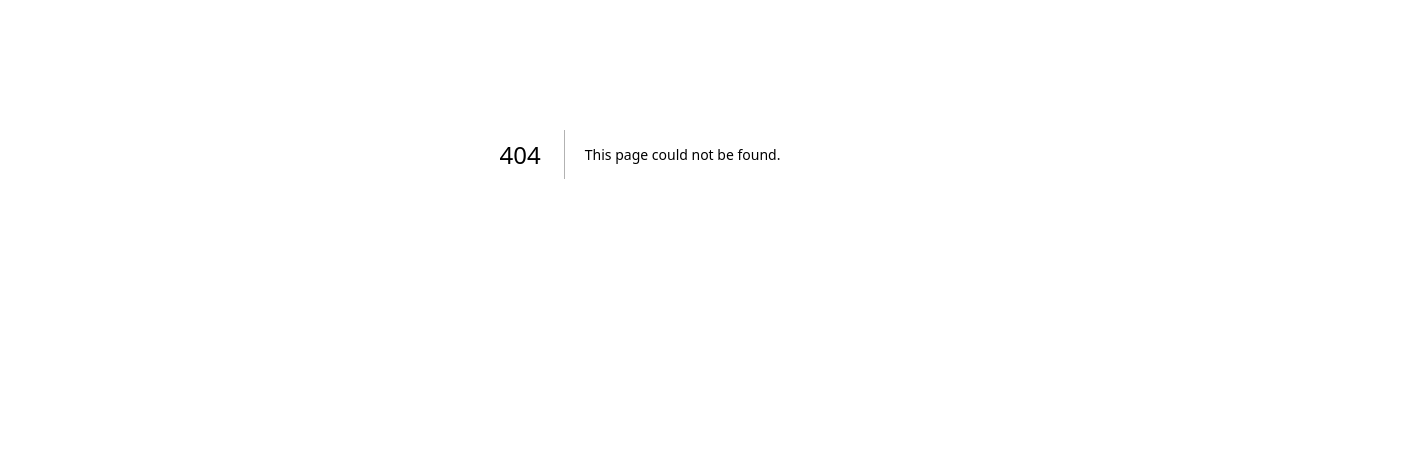
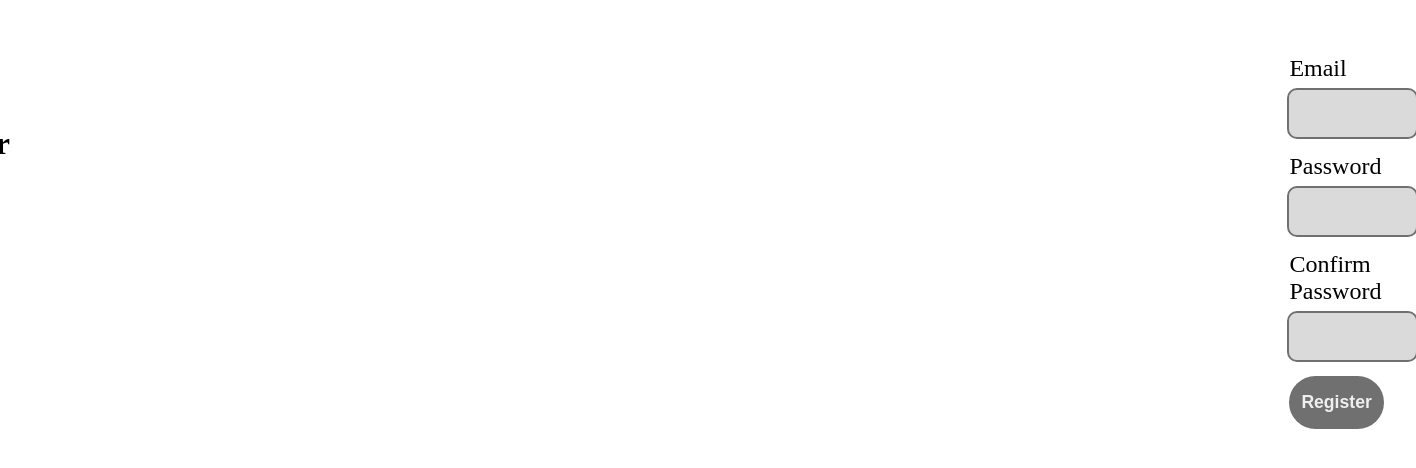
Before and after one commit to codariadev/projeto-estudo-main, a Next.js app: page /register in a window 1280 px wide. Before the commit this address had no page. Shown: the part 246-714 px from the top of the page, 1416 px wide, since content can reach past the window. Built offline with nearby package versions, Linux system fonts and the light colour scheme.

Commit message:
Restauracao definitiva das pastas login e register

```diff
--- /dev/null
+++ b/src/app/(pages)/login/page.module.css
@@ -0,0 +1,72 @@
+.loginPage {
+    width: 100%;
+    height: 100vh;
+
+    display: flex;
+    justify-content: center;
+    align-items: center;
+}
+
+.loginCard {
+    width: 480px;
+    height: 600px;
+    border-radius: 25px;
+    box-shadow: 0px 0px 7px 1px rgba(0, 0, 0, 0.2);
+    box-shadow: inset 0px 0px 2px 0px rgba(0, 0, 0, 0.2);
+    background-color: var(--background-login-button);
+    display: flex;
+    flex-direction: column;
+    justify-content: space-evenly;
+    align-items: center;
+}
+
+.loginForm {
+    width: 350px;
+    height: 210px;
+    display: flex;
+    flex-direction: column;
+    align-items: center;
+    justify-content: space-between;
+    input{
+        width: 100%;
+        height: 40px;
+        border: 1px solid var(--border-input);
+        border-radius: 10px;
+    }
+    input[placeholder]{
+        width: 100%;
+        height: 20px;
+        font-size: 14px;
+        font-weight: 200;
+        padding:10px;
+    }
+    .forgotPassword {
+        height: 20px;
+        font-style: italic;
+        font-size: 14px;
+        font-weight: 300;
+        line-height: 1.2;
+    }
+}
+
+.noAccount {
+        width: 100%;
+        height: 17px;
+        font-weight: 200;
+        line-height: 1.2;
+        display: flex;
+        align-items: center;
+        justify-content: center;
+        gap: 15px;
+    }
+.noAccount > a{
+    width: 70px;
+    font-style: italic;
+    font-size: 14px;
+    font-weight: 400;
+    line-height: 1.2;
+}
+
+.noAccount > a::first-letter{
+    text-transform: uppercase;
+}
--- /dev/null
+++ b/src/app/(pages)/register/page.js
@@ -0,0 +1,26 @@
+import styles from './page.module.css'
+
+export default function Login() {
+  return (
+    <main className={styles.container}>
+
+            <h1>Register Page</h1>
+            <form className={styles.form}>
+                <div className={styles.divForm}>
+                    <label for="email" className={styles.labelForm}>Email</label>
+                    <input type="email" name="email" id="email" required/>
+                </div>
+                <div className={styles.divForm}>
+                    <label for="password" className={styles.labelForm}>Password</label>
+                    <input type="password" name="password" id="password"/>
+                </div>
+                <div className={styles.divForm}>
+                    <label for="confirmPassword" className={styles.labelForm}>Confirm Password</label>
+                    <input type="password" name="confirmPassword" id="confirmPassword"/>
+                </div>
+                <button className={styles.submit} type="submit">Register</button>
+            </form>
+
+    </main>
+  );
+}
--- /dev/null
+++ b/src/app/(pages)/register/page.module.css
@@ -0,0 +1,84 @@
+:root {
+  --bg-light: #efefef;
+  --bg-dark: #707070;
+  --clr: #58bc82;
+  --clr-alpha: #9c9c9c60;
+}
+
+.container {
+    display: flex;
+    justify-content: center;
+    align-items: center;
+    width: 100%;
+    height: 100vh;
+}
+
+.form {
+    display: flex;
+    flex-direction: column;
+    align-items: center;
+    gap: 1rem;
+    width: 100%;
+    max-width: 400px;
+    margin-top: 10rem;
+    margin-left: 80rem;
+}
+
+.form .divForm {
+    width: 100%;
+    display: flex;
+    flex-direction: column;
+    gap: .5rem;
+}
+
+.form .labelForm {
+    font-size: 1.5rem;
+}
+
+.form input[type="email"],
+.form input[type="password"],
+.form input[type="confirmPassword"] {
+    border-radius: .5rem;
+    padding: 1rem;
+    width: 100%;
+    border: none;
+    display: flex;
+    align-items: center;
+    gap: .5rem;
+    background-color: var(--clr-alpha);
+    outline: 2px solid var(--bg-dark);
+}
+
+.form input[type="email"]:focus,
+.form input[type="password"]:focus,
+.form input[type="confirmPassword"]:focus {
+    outline: 2px solid var(--clr)
+}
+
+.label {
+    align-self: flex-start;
+    color: var(--clr);
+    font-weight: 600;
+}
+
+.form .submit {
+    padding: 1rem .75rem;
+    width: 100%;
+    display: flex;
+    justify-content: center;
+    align-items: center;
+    gap: .5rem;
+    border-radius: 3rem;
+    background-color: var(--bg-dark);
+    color: var(--bg-light);
+    border: none;
+    cursor: pointer;
+    transition: all 300ms;
+    font-weight: 600;
+    font-size: 1.1rem;
+}
+
+.form .submit:hover {
+    background-color: var(--clr);
+    color: var(--bg-dark);
+}
```
Also changed, not shown: src/app/(pages)/login/page.js (added, +21 -0 lines).
